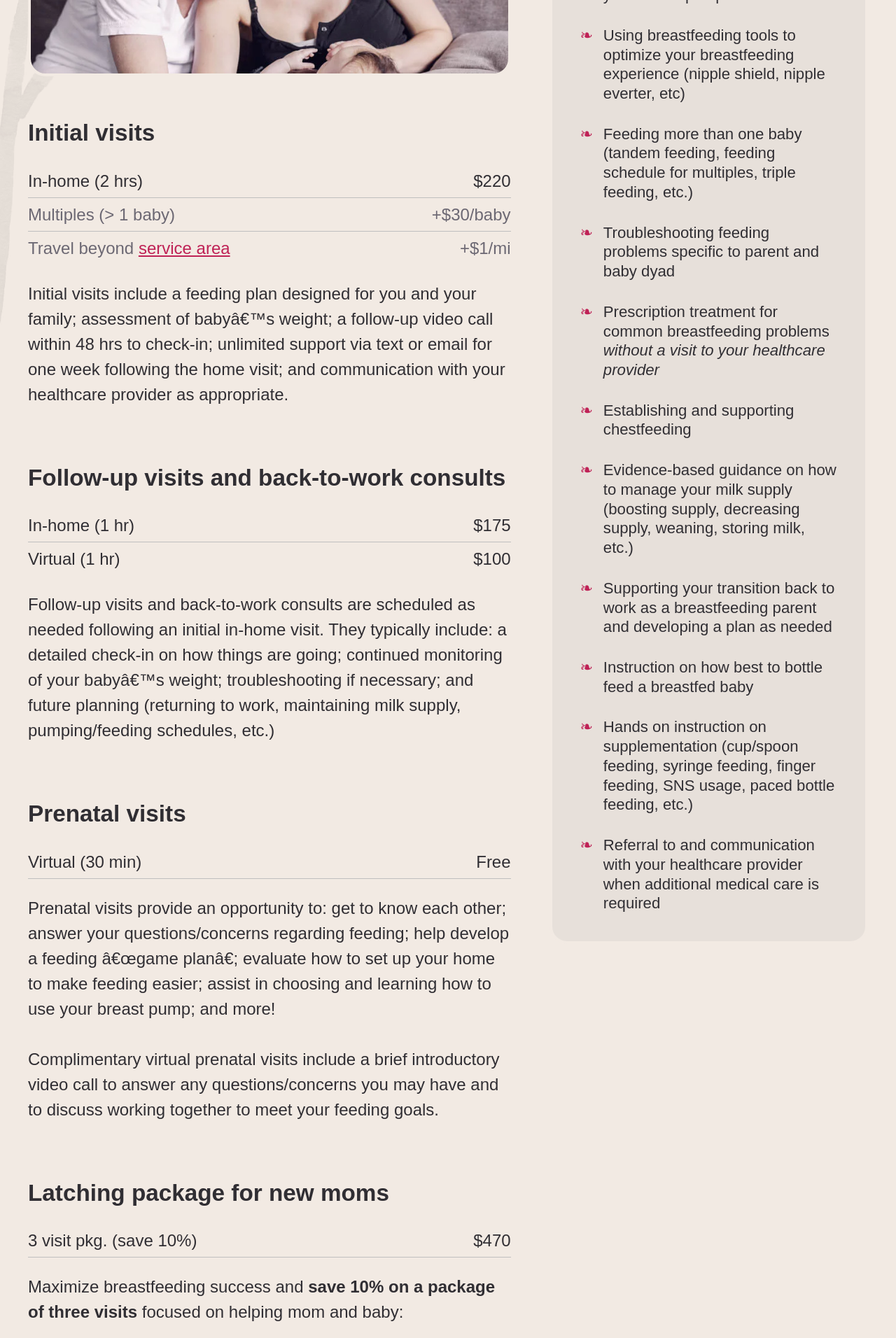
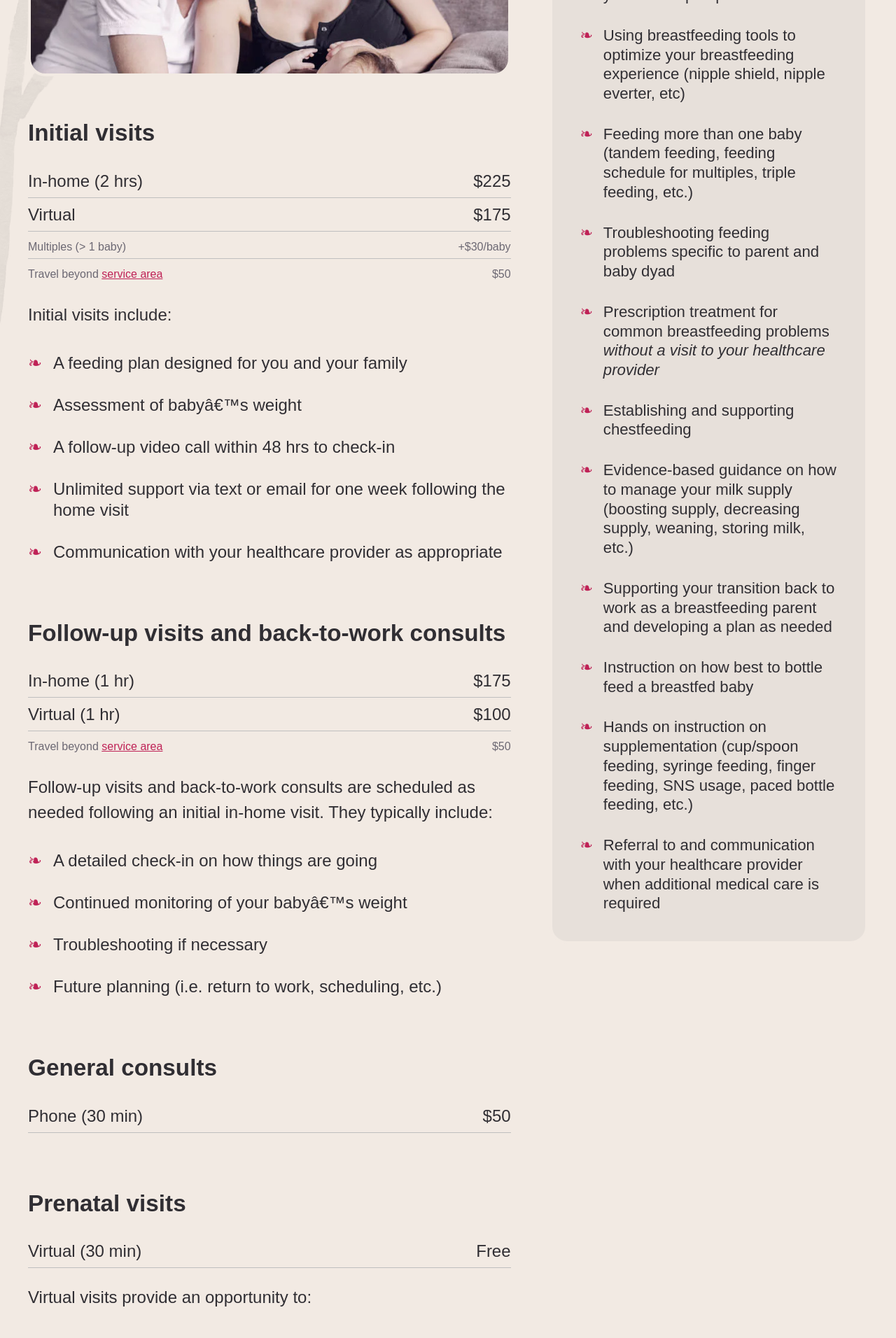
Before and after one commit to bellflowerlactation/bellflower, a Jekyll site: the page built from services.html, in a window 1280 px wide. Shown: the part 1085-2997 px from the top of the page at 70% size. Built offline with Jekyll 4.4.1, drawn with Linux system fonts in a browser that asks for light colours; some web fonts are replaced; some of the changed text lies outside the part shown.

Commit message:
Add new pricing info; adjust layout/type on services

```diff
--- a/assets/css/imports/critical.css
+++ b/assets/css/imports/critical.css
@@ -271,6 +271,12 @@ ul {
     place-items: center;
 }
 
+/* Font */
+
+.u-fs\3A r { font-size: var(--ms-root); }
+.u-fs\3A a1 { font-size: var(--ms-root-above-1); }
+.u-fs\3A a2 { font-size: var(--ms-root-above-2); }
+
 /* Grid */
 
 .u-g\3A 12 {
@@ -386,6 +392,10 @@ ul {
      * -----------------------------------------------------------------------------------
      */
 
+    /* Font */
+
+     .u-lg-fs\3A r { font-size: var(--ms-root); }
+
     /* Grid */
 
     .u-lg-gc\3A 1\/7 { grid-column: 1 / 7; }
@@ -412,6 +422,10 @@ ul {
     /* Utilities
      * -----------------------------------------------------------------------------------
      */
+
+     /* Font */
+
+    .u-md-fs\3A r { font-size: var(--ms-root); }
 
      /* Grid */
 
@@ -543,6 +557,10 @@ ul {
      * -----------------------------------------------------------------------------------
      */
 
+    /* Font */
+
+    .u-sm-fs\3A r { font-size: var(--ms-root); }
+
     /* Grid */
 
     .u-sm-rg\3A 10 { row-gap: calc(var(--grid-unit) * 10); }
--- a/assets/css/imports/utilities.css
+++ b/assets/css/imports/utilities.css
@@ -55,6 +55,7 @@
 
 /* Padding */
 
+.u-pt\3A 4 { padding-top: calc(var(--grid-unit) * 4); }
 .u-pt\3A 6 { padding-top: calc(var(--grid-unit) * 6); }
 .u-pl\3A 4 { padding-left: calc(var(--grid-unit) * 4); }
 .u-pl\3A 12 { padding-left: calc(var(--grid-unit) * 12); }
--- a/services.html
+++ b/services.html
@@ -48,22 +48,32 @@ description:
         <table>
             <tr>
                 <td>In-home (2 hrs)</td>
-                <td class="u-ta:r">$220</td>
+                <td class="u-ta:r">$225</td>
             </tr>
-            <tr class="u-tc:g">
-                <td>Multiples (> 1 baby)</td>
-                <td class="u-ta:r">+$30/baby</td>
+            <tr>
+                <td>Virtual</td>
+                <td class="u-ta:r">$175</td>
             </tr>
-            <tr class="u-tc:g">
-                <td>Travel beyond <a href="https://www.google.com/maps/d/edit?mid=1iIRRmQEJLUR3QGMsEliTRYPb9F-gTS1f&usp=sharing">service area</a></td>
-                <td class="u-ta:r">+$1/mi</td>
+            <tr class="u-tc:g u-fs:a2 u-lg-fs:r">
+                <td class="u-pt:4">Multiples (> 1 baby)</td>
+                <td class="u-pt:4 u-ta:r">+$30/baby</td>
+            </tr>
+            <tr class="u-tc:g u-fs:a2 u-lg-fs:r">
+                <td class="u-pt:4">Travel beyond <a href="https://www.google.com/maps/d/edit?mid=1iIRRmQEJLUR3QGMsEliTRYPb9F-gTS1f&usp=sharing">service area</a></td>
+                <td class="u-pt:4 u-ta:r">$50</td>
             </tr>
         </table>
     <p>
-        Initial visits include a feeding plan designed for you and your family; assessment
-        of baby’s weight; a follow-up video call within 48 hrs to check-in; unlimited
-        support via text or email for one week following the home visit; and communication
-        with your healthcare provider as appropriate.
+        Initial visits include:
+    </p>
+    <p>
+        <ul class="fleuron">
+            <li>A feeding plan designed for you and your family</li>
+            <li>Assessment of baby’s weight</li>
+            <li>A follow-up video call within 48 hrs to check-in</li>
+            <li>Unlimited support via text or email for one week following the home visit</li>
+            <li>Communication with your healthcare provider as appropriate</li>
+        </ul>
     </p>
     </section>
     <section class="u-mb:16 u-sm-mb:10">
@@ -77,14 +87,32 @@ description:
                 <td>Virtual (1 hr)</td>
                 <td class="u-ta:r">$100</td>
             </tr>
+            <tr class="u-tc:g u-fs:a2 u-lg-fs:r">
+                <td class="u-pt:4">Travel beyond <a href="https://www.google.com/maps/d/edit?mid=1iIRRmQEJLUR3QGMsEliTRYPb9F-gTS1f&usp=sharing">service area</a></td>
+                <td class="u-pt:4 u-ta:r">$50</td>
+            </tr>
         </table>
         <p>
             Follow-up visits and back-to-work consults are scheduled as needed following an
-            initial in-home visit. They typically include: a detailed check-in on how things are
-            going; continued monitoring of your baby’s weight; troubleshooting if necessary; and
-            future planning (returning to work, maintaining milk supply, pumping/feeding
-            schedules, etc.)
+            initial in-home visit. They typically include:
         </p>
+        <p>
+            <ul class="fleuron">
+                <li>A detailed check-in on how things are going</li>
+                <li>Continued monitoring of your baby’s weight</li>
+                <li>Troubleshooting if necessary</li>
+                <li>Future planning (i.e. return to work, scheduling, etc.)</li>
+            </ul>
+        </p>
+    </section>
+    <section class="u-mb:16 u-sm-mb:10">
+        <h2 id="follow-up-visits">General consults</h2>
+        <table>
+            <tr>
+                <td>Phone (30 min)</td>
+                <td class="u-ta:r">$50</td>
+            </tr>
+        </table>
     </section>
     <section class="u-mb:16 u-sm-mb:10">
         <h2 id="prenatal-visits">Prenatal visits</h2>
@@ -95,10 +123,18 @@ description:
             </tr>
         </table>
         <p>
-            Prenatal visits provide an opportunity to: get to know each other; answer your
-            questions/concerns regarding feeding; help develop a feeding “game plan”; evaluate how
-            to set up your home to make feeding easier; assist in choosing and learning how to use
-            your breast pump; and more!
+            Virtual visits provide an opportunity to:
+        </p>
+        <p>
+            <ul class="fleuron">
+                <li>Get to know each other</li>
+                <li>Answer your questions/concerns regarding feeding</li>
+                <li>Help develop a feeding “game plan”</li>
+                <li>Evaluate how to set up your home to make feeding easier</li>
+                <li>Assist in choosing and learning how to use your breast pump</li>
+               <li>&hellip;and more!</li>
+            </ul>
+
         </p>
         <p>
             Complimentary virtual prenatal visits include a brief introductory video
@@ -110,12 +146,12 @@ description:
         <h2 id="latching-package">Latching package for new moms</h2>
         <table>
             <tr>
-                <td>3 visit pkg. (save 10%)</td>
-                <td class="u-ta:r">$470</td>
+                <td>2 visit pkg. (save 10%)</td>
+                <td class="u-ta:r">$360</td>
             </tr>
         </table>
         <p>
-            Maximize breastfeeding success and <strong>save 10% on a package of three
+            Maximize breastfeeding success and <strong>save 10% on a package of two
             visits</strong> focused on helping mom and baby:
         </p>
         <p>
@@ -164,9 +200,9 @@ description:
         <p>
             I’m excited to partner with <a href="https://lactationnetwork.com/request-a-consultant/?group=0011S000014YmBm&group_name=Bellflower-Lactation,-LLC">The
             Lactation Network</a>, a company that helps families get expenses related to
-            lactation care covered by their insurance. They guarantee every family
-            three 90-minute, in-home and/or virtual lactation consultations with
-            <strong>no out of pocket cost</strong>. The Lactation Network handles all
+            lactation care covered by their insurance. <strong>They guarantee every family
+            six 90-minute, in-home and/or virtual lactation consultations with
+            no out of pocket cost.</strong> The Lactation Network handles all
             paperwork and billing directly and currently work with the following
             insurance companies:
         </p>
```
